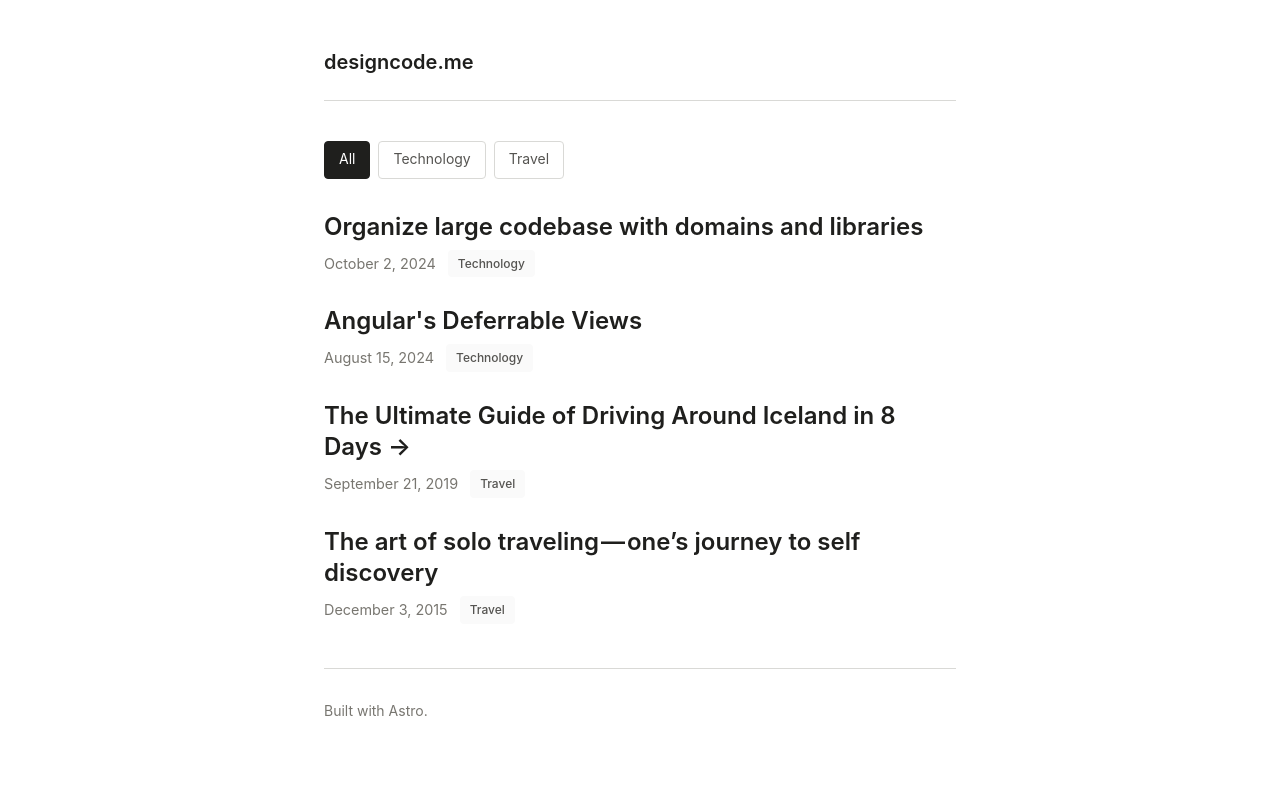
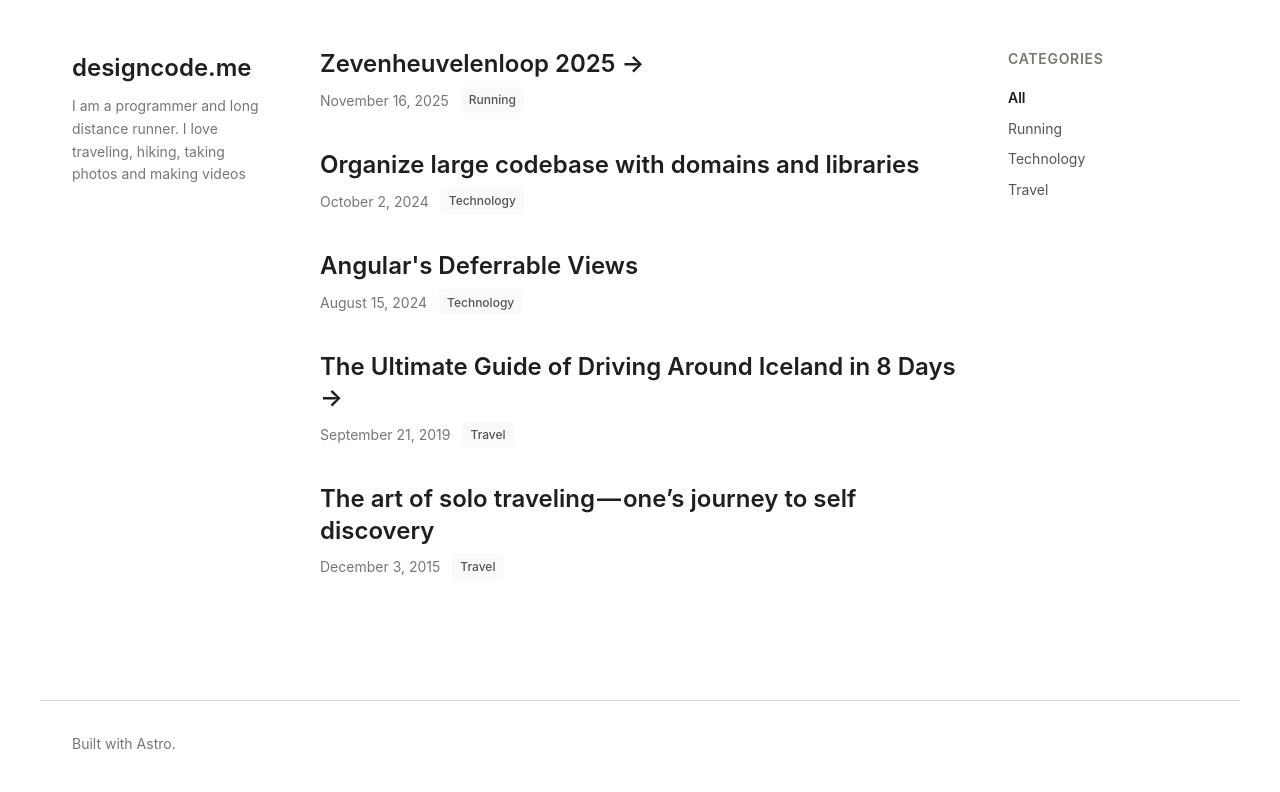
Before and after one commit to designcode/me, an Astro site: page / in a window 1280 px wide. Built offline with nearby package versions, Linux system fonts and the light colour scheme; Astro itself is replaced by a stand-in of ours.

Commit message:
chore: nitpicks

```diff
--- /dev/null
+++ b/src/components/CategorySidebar.astro
@@ -0,0 +1,20 @@
+---
+interface Props {
+  categories: string[];
+  currentCategory?: string;
+}
+
+const { categories, currentCategory } = Astro.props;
+---
+
+<div class="category-sidebar">
+  <h3 class="sidebar-heading">Categories</h3>
+  {categories.length > 0 && (
+    <nav class="category-nav">
+      <a href="/" class={`category-link ${!currentCategory ? 'active' : ''}`}>All</a>
+      {categories.map(category => (
+        <a href={`/${category.toLowerCase()}`} class={`category-link ${currentCategory?.toLowerCase() === category.toLowerCase() ? 'active' : ''}`}>{category}</a>
+      ))}
+    </nav>
+  )}
+</div>
--- /dev/null
+++ b/src/components/PostList.astro
@@ -0,0 +1,41 @@
+---
+interface Props {
+  posts: any[];
+}
+
+const { posts } = Astro.props;
+---
+
+<div class="posts-list">
+  {posts.map(post => {
+    const isExternal = !!post.frontmatter.externalUrl;
+    const linkUrl = isExternal ? post.frontmatter.externalUrl : post.url;
+    const linkProps = isExternal ? { target: '_blank', rel: 'noopener noreferrer' } : {};
+
+    return (
+      <article class="post-item">
+        <h2 class="post-title">
+          <a href={linkUrl} class="post-link" {...linkProps}>
+            {post.frontmatter.title}
+            {isExternal && ' →'}
+          </a>
+        </h2>
+        <div class="post-meta">
+          <p class="post-date">
+            {new Date(post.frontmatter.date).toLocaleDateString('en-US', {
+              year: 'numeric',
+              month: 'long',
+              day: 'numeric'
+            })}
+          </p>
+          {post.frontmatter.category && (
+            <span class="post-category">{post.frontmatter.category}</span>
+          )}
+        </div>
+        <p class="post-description">
+          {post.frontmatter.description}
+        </p>
+      </article>
+    );
+  })}
+</div>
--- a/src/layouts/BaseLayout.astro
+++ b/src/layouts/BaseLayout.astro
@@ -1,15 +1,15 @@
 ---
-import '../styles/global.css';
+import "../styles/global.css";
 
 interface Props {
   title?: string;
   description?: string;
 }
 
-const { title = 'designcode.me', description = 'Thoughts and Ramblings' } = Astro.props;
+const { title, description = "Thoughts and Ramblings" } = Astro.props;
 ---
 
-<!DOCTYPE html>
+<!doctype html>
 <html lang="en">
   <head>
     <meta charset="utf-8" />
@@ -19,17 +19,43 @@ const { title = 'designcode.me', description = 'Thoughts and Ramblings' } = Astr
     <meta name="description" content={description} />
     <title>{title}</title>
   </head>
-  <body class="bg-white text-primary leading-relaxed max-w-[680px] mx-auto px-6 py-12">
-    <header>
-      <nav class="border-b border-tertiary pb-6 mb-10">
-        <a href="/" class="text-xl font-semibold no-underline hover:opacity-70 transition-opacity">{title}</a>
-      </nav>
-    </header>
-    <main>
-      <slot />
-    </main>
-    <footer class="mt-8 pt-8 border-t border-tertiary text-secondary text-sm">
-      <p>Built with <a href="https://astro.build" class="text-secondary hover:text-primary">Astro</a>.</p>
+  <body class="bg-white text-primary leading-relaxed">
+    <div class="site-container">
+      <aside class="sidebar-left">
+        <div class="site-header">
+          <h1 class="site-title">
+            <a href="/" class="no-underline hover:opacity-70 transition-opacity"
+              >designcode.me</a
+            >
+          </h1>
+          <p class="site-description">
+            I am a <a href="https://www.linkedin.com/in/abdullahibrahim/"
+              >programmer</a
+            > and <a href="https://www.strava.com/athletes/designcode"
+              >long distance runner</a
+            >. I love traveling, hiking, taking photos and making <a
+              href="https://youtube.com/designcode">videos</a
+            >
+          </p>
+        </div>
+      </aside>
+
+      <main class="main-content">
+        <slot />
+      </main>
+
+      <aside class="sidebar-right">
+        <slot name="sidebar" />
+      </aside>
+    </div>
+
+    <footer class="site-footer">
+      <p>
+        Built with <a
+          href="https://astro.build"
+          class="text-secondary hover:text-primary">Astro</a
+        >.
+      </p>
     </footer>
   </body>
 </html>
--- /dev/null
+++ b/src/pages/[category].astro
@@ -0,0 +1,57 @@
+---
+import BaseLayout from "../layouts/BaseLayout.astro";
+import PostList from "../components/PostList.astro";
+import CategorySidebar from "../components/CategorySidebar.astro";
+
+export async function getStaticPaths() {
+  const postFiles = import.meta.glob("./posts/*.mdx", { eager: true });
+  const posts = Object.entries(postFiles).map(
+    ([path, post]: [string, any]) => ({
+      url: path.replace("./posts/", "/posts/").replace(".mdx", ""),
+      frontmatter: post.frontmatter,
+    })
+  );
+
+  // Get unique categories
+  const categories = [
+    ...new Set(posts.map((post) => post.frontmatter.category).filter(Boolean)),
+  ];
+
+  // Create a path for each category
+  return categories.map((category) => ({
+    params: { category: category.toLowerCase() },
+    props: { category, posts },
+  }));
+}
+
+const { category, posts } = Astro.props;
+
+// Filter posts by category
+const filteredPosts = posts
+  .filter(
+    (post: any) =>
+      post.frontmatter.category?.toLowerCase() === category.toLowerCase()
+  )
+  .sort(
+    (a: any, b: any) =>
+      new Date(b.frontmatter.date).valueOf() -
+      new Date(a.frontmatter.date).valueOf()
+  );
+
+// Get all unique categories for sidebar
+const allCategories = [
+  ...new Set(
+    posts.map((post: any) => post.frontmatter.category).filter(Boolean)
+  ),
+].sort();
+---
+
+<BaseLayout title={category} description={`Posts in the category ${category}`}>
+  <CategorySidebar
+    categories={allCategories}
+    currentCategory={category}
+    slot="sidebar"
+  />
+  <h1 class="page-heading">{category}</h1>
+  <PostList posts={filteredPosts} />
+</BaseLayout>
--- a/src/pages/index.astro
+++ b/src/pages/index.astro
@@ -1,86 +1,30 @@
 ---
-import BaseLayout from '../layouts/BaseLayout.astro';
+import BaseLayout from "../layouts/BaseLayout.astro";
+import PostList from "../components/PostList.astro";
+import CategorySidebar from "../components/CategorySidebar.astro";
 
-const postFiles = import.meta.glob('./posts/*.mdx', { eager: true });
-const posts = Object.entries(postFiles).map(([path, post]: [string, any]) => ({
-  url: path.replace('./posts/', '/posts/').replace('.mdx', ''),
-  frontmatter: post.frontmatter
-})).sort(
-  (a, b) => new Date(b.frontmatter.date).valueOf() - new Date(a.frontmatter.date).valueOf()
-);
+const postFiles = import.meta.glob("./posts/*.mdx", { eager: true });
+const posts = Object.entries(postFiles)
+  .map(([path, post]: [string, any]) => ({
+    url: path.replace("./posts/", "/posts/").replace(".mdx", ""),
+    frontmatter: post.frontmatter,
+  }))
+  .sort(
+    (a, b) =>
+      new Date(b.frontmatter.date).valueOf() -
+      new Date(a.frontmatter.date).valueOf()
+  );
 
 // Get unique categories
-const categories = [...new Set(posts.map(post => post.frontmatter.category).filter(Boolean))].sort();
+const categories = [
+  ...new Set(posts.map((post) => post.frontmatter.category).filter(Boolean)),
+].sort();
 ---
 
-<BaseLayout title="designcode.me" description="Thoughts and Ramblings">
-  {categories.length > 0 && (
-    <div class="category-filter">
-      <button class="category-btn active" data-category="all">All</button>
-      {categories.map(category => (
-        <button class="category-btn" data-category={category}>{category}</button>
-      ))}
-    </div>
-  )}
-
-  <div class="posts-list">
-    {posts.map(post => {
-      const isExternal = !!post.frontmatter.externalUrl;
-      const linkUrl = isExternal ? post.frontmatter.externalUrl : post.url;
-      const linkProps = isExternal ? { target: '_blank', rel: 'noopener noreferrer' } : {};
-
-      return (
-        <article class="post-item" data-category={post.frontmatter.category || 'uncategorized'}>
-          <h2 class="post-title">
-            <a href={linkUrl} class="post-link" {...linkProps}>
-              {post.frontmatter.title}
-              {isExternal && ' →'}
-            </a>
-          </h2>
-          <div class="post-meta">
-            <p class="post-date">
-              {new Date(post.frontmatter.date).toLocaleDateString('en-US', {
-                year: 'numeric',
-                month: 'long',
-                day: 'numeric'
-              })}
-            </p>
-            {post.frontmatter.category && (
-              <span class="post-category">{post.frontmatter.category}</span>
-            )}
-          </div>
-          <p class="post-description">
-            {post.frontmatter.description}
-          </p>
-        </article>
-      );
-    })}
-  </div>
+<BaseLayout
+  title="designcode.me"
+  description="Thoughts and Ramblings of a programmer and long distance runner"
+>
+  <CategorySidebar categories={categories} slot="sidebar" />
+  <PostList posts={posts} />
 </BaseLayout>
-
-<script>
-  document.addEventListener('DOMContentLoaded', () => {
-    const categoryButtons = document.querySelectorAll('.category-btn');
-    const posts = document.querySelectorAll('.post-item');
-
-    categoryButtons.forEach(button => {
-      button.addEventListener('click', () => {
-        const selectedCategory = button.dataset.category;
-
-        // Update active state
-        categoryButtons.forEach(btn => btn.classList.remove('active'));
-        button.classList.add('active');
-
-        // Filter posts
-        posts.forEach(post => {
-          const postCategory = post.dataset.category;
-          if (selectedCategory === 'all' || postCategory === selectedCategory) {
-            post.style.display = '';
-          } else {
-            post.style.display = 'none';
-          }
-        });
-      });
-    });
-  });
-</script>
--- /dev/null
+++ b/src/pages/posts/zevenheuvelenloop-2025.mdx
@@ -0,0 +1,7 @@
+---
+layout: ../../layouts/PostLayout.astro
+title: "Zevenheuvelenloop 2025"
+date: "2025-11-16"
+externalUrl: "https://www.strava.com/activities/16476051157/"
+category: "Running"
+---
--- a/src/styles/global.css
+++ b/src/styles/global.css
@@ -34,11 +34,17 @@
 
 /* Base Typography */
 body {
-  font-family: -apple-system, BlinkMacSystemFont, 'Segoe UI', system-ui, sans-serif;
+  font-family: -apple-system, BlinkMacSystemFont, "Segoe UI", system-ui,
+    sans-serif;
 }
 
 /* Typography styles for markdown content */
-article h1, article h2, article h3, article h4, article h5, article h6 {
+article h1,
+article h2,
+article h3,
+article h4,
+article h5,
+article h6 {
   font-weight: 600;
   color: var(--color-primary);
   line-height: 1.3;
@@ -84,7 +90,7 @@ article code {
   padding: 0.125rem 0.375rem;
   border-radius: var(--radius-md);
   font-size: 0.9em;
-  font-family: 'Courier New', Courier, monospace;
+  font-family: "Courier New", Courier, monospace;
 }
 
 article pre {
@@ -110,7 +116,8 @@ article blockquote {
   margin-bottom: var(--spacing-lg);
 }
 
-article ul, article ol {
+article ul,
+article ol {
   margin-bottom: var(--spacing-lg);
   padding-left: var(--spacing-lg);
 }
@@ -134,41 +141,128 @@ article hr {
   margin-bottom: var(--spacing-2xl);
 }
 
-/* Category Filter */
-.category-filter {
-  display: flex;
-  gap: 0.5rem;
-  flex-wrap: wrap;
-  margin-bottom: 2rem;
+/* 3-Column Layout */
+.site-container {
+  display: grid;
+  grid-template-columns: 200px 1fr 200px;
+  gap: 3rem;
+  max-width: 1200px;
+  margin: 0 auto;
+  padding: 3rem 2rem;
+  min-height: calc(100vh - 100px);
 }
 
-.category-btn {
-  padding: 0.4rem 0.875rem;
-  border: 1px solid var(--color-tertiary);
-  background: transparent;
-  color: var(--color-foreground);
-  border-radius: var(--radius-md);
-  cursor: pointer;
-  font-size: 0.875rem;
-  transition: all 0.2s;
+@media (max-width: 1024px) {
+  .site-container {
+    grid-template-columns: 1fr;
+    gap: 2rem;
+  }
+
+  .sidebar-left {
+    order: 1;
+  }
+
+  .main-content {
+    order: 2;
+  }
+
+  .sidebar-right {
+    order: 3;
+  }
 }
 
-.category-btn:hover {
-  border-color: var(--color-secondary);
+/* Left Sidebar */
+.sidebar-left {
+  position: sticky;
+  top: 3rem;
+  height: fit-content;
+}
+
+.site-title {
+  font-size: 1.5rem;
+  font-weight: 600;
+  margin-bottom: 0.5rem;
+}
+
+.site-description {
+  color: var(--color-secondary);
+  font-size: 0.875rem;
+  margin: 0;
+}
+
+/* Main Content */
+.main-content {
+  min-width: 0;
+}
+
+.page-heading {
+  font-size: 2rem;
+  font-weight: 600;
+  color: var(--color-primary);
+  margin-top: 0;
+  margin-bottom: 1.5rem;
+  padding: 0 0 1rem 0;
+  text-transform: capitalize;
+  border-bottom: 1px solid var(--color-tertiary);
+  line-height: 2.5rem;
+}
+
+/* Right Sidebar */
+.sidebar-right {
+  position: sticky;
+  top: 3rem;
+  height: fit-content;
+}
+
+.sidebar-heading {
+  font-size: 0.875rem;
+  font-weight: 600;
+  text-transform: uppercase;
+  letter-spacing: 0.05em;
+  color: var(--color-secondary);
+  margin-bottom: 1rem;
+}
+
+/* Category Navigation */
+.category-nav {
+  display: flex;
+  flex-direction: column;
+  gap: 0.5rem;
+}
+
+.category-link {
+  color: var(--color-foreground);
+  text-decoration: none;
+  font-size: 0.875rem;
+  padding: 0;
+  transition: color 0.2s;
+  cursor: pointer;
+}
+
+.category-link:hover {
   color: var(--color-primary);
 }
 
-.category-btn.active {
-  background: var(--color-primary);
-  color: white;
-  border-color: var(--color-primary);
+.category-link.active {
+  color: var(--color-primary);
+  font-weight: 600;
+}
+
+/* Footer */
+.site-footer {
+  max-width: 1200px;
+  margin: 0 auto;
+  padding: 2rem;
+  border-top: 1px solid var(--color-tertiary);
+  color: var(--color-secondary);
+  font-size: 0.875rem;
 }
 
 /* Posts List */
 .posts-list {
   display: flex;
   flex-direction: column;
-  gap: 1rem;
+  gap: 1.5rem;
 }
 
 .post-title {
@@ -188,13 +282,13 @@ article hr {
 
 .post-date {
   color: var(--color-secondary);
-  font-size: 0.9rem;
+  font-size: 0.875rem;
   margin: 0;
 }
 
 .post-category {
   display: inline-block;
-  padding: 0.25rem 0.625rem;
+  padding: 0.2rem 0.5rem;
   background: var(--color-bg);
   color: var(--color-foreground);
   border-radius: var(--radius-md);
@@ -204,4 +298,5 @@ article hr {
 
 .post-description {
   margin-bottom: 0;
+  color: var(--color-foreground);
 }
```
Also changed, not shown: src/layouts/PostLayout.astro (+22 -12 lines).
